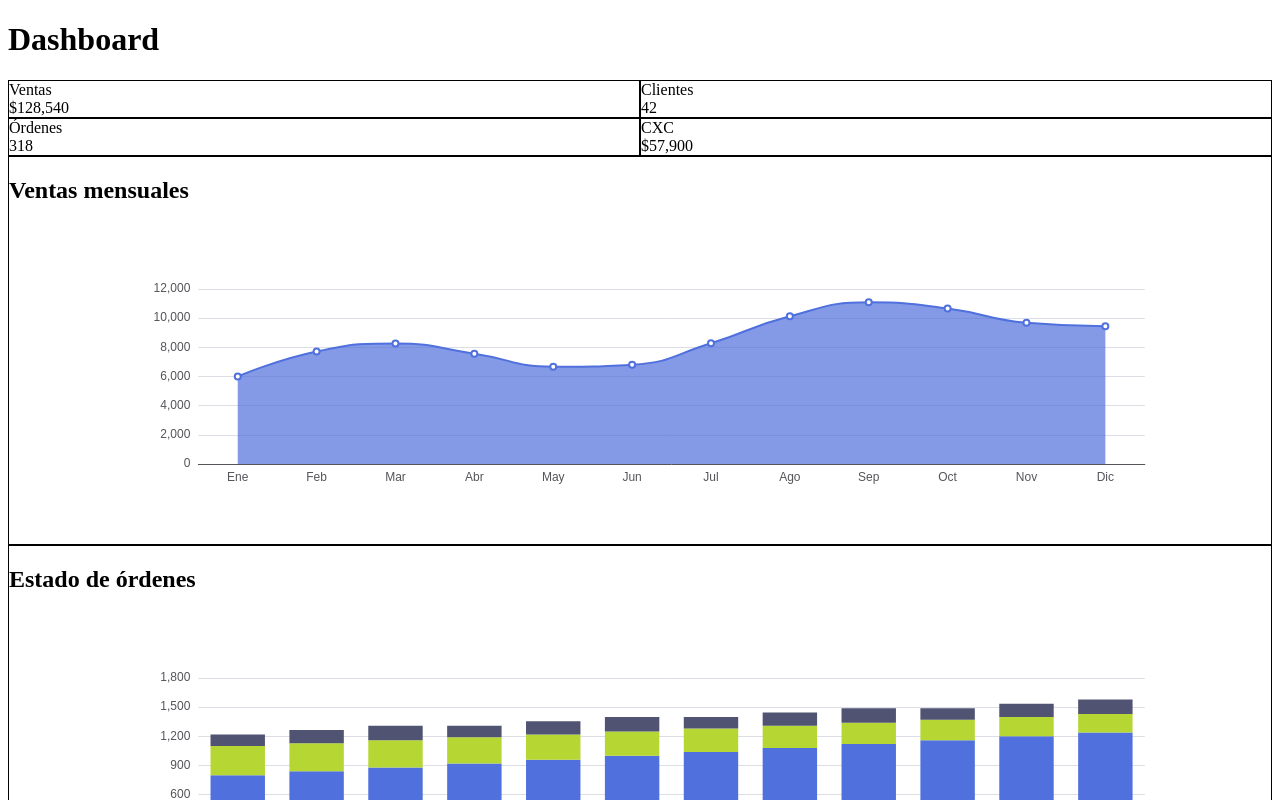
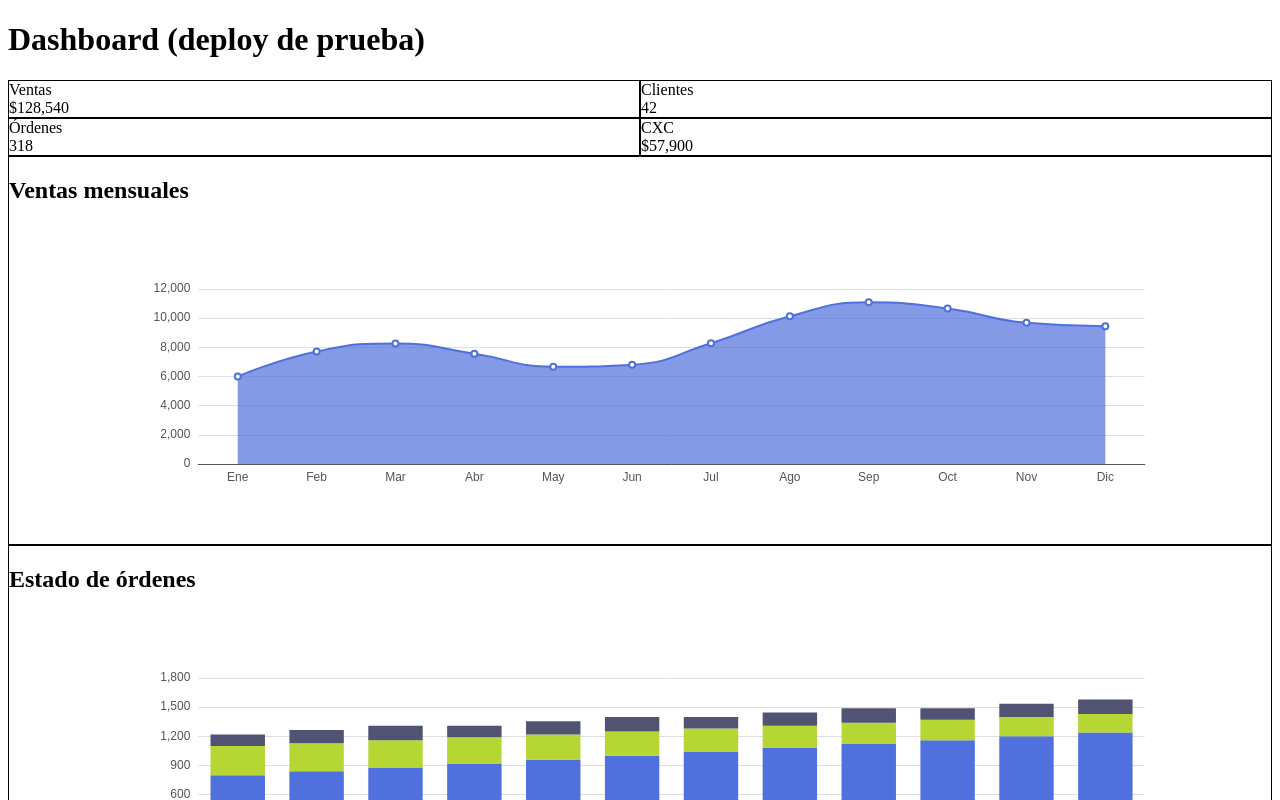
Before and after one commit to vipbear84/visionboard, a Next.js app: page / in a window 1280 px wide. Shown: the top 800 px of the page. Built offline with nearby package versions, Linux system fonts and the light colour scheme.

Commit message:
correccion para ec2

```diff
--- a/src/app/page.tsx
+++ b/src/app/page.tsx
@@ -4,7 +4,7 @@ import DashboardClient from "./dashboard-client";
 export default function Page() {
   return (
     <main className="mx-auto max-w-7xl p-4 md:p-8">
-      <h1 className="text-2xl md:text-3xl font-semibold mb-6">Dashboard</h1>
+      <h1 className="text-2xl md:text-3xl font-semibold mb-6">Dashboard (deploy de prueba)</h1>
       <Suspense fallback={<div>Cargando…</div>}>
         <DashboardClient />
       </Suspense>
```
